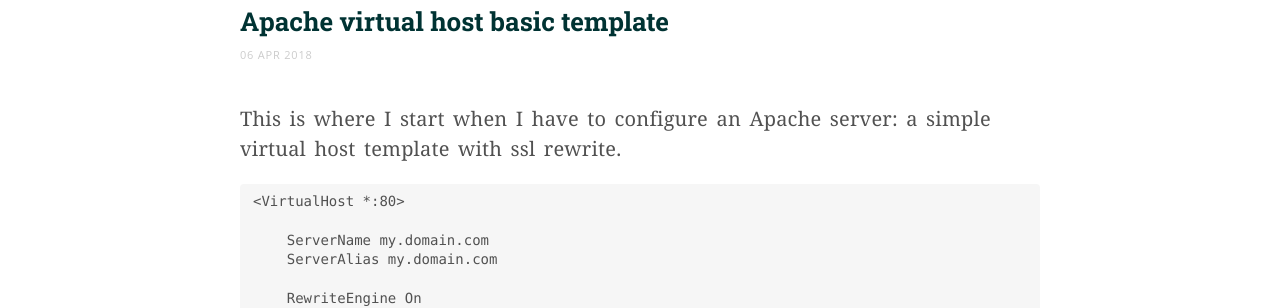
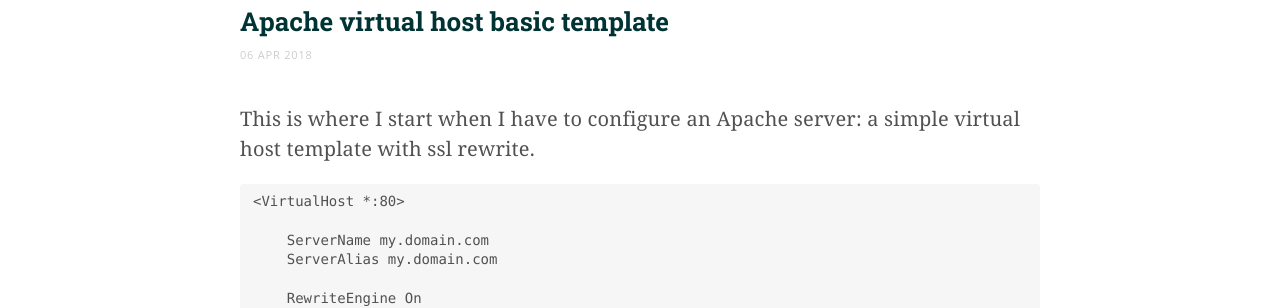
Before and after one commit to amelandri/amelandri.github.io, a Jekyll site: the page built from index.html, in a window 1280 px wide. Shown: the part 161-469 px from the top of the page. Built offline with Jekyll 4.4.1, drawn with Linux system fonts in a browser that asks for light colours; nearby versions of some CDN libraries; the list of posts is cut into pages by our own code; comment, search, counter and statistics services are not loaded.

Commit message:
Removed word spacing

```diff
--- a/public/css/lanyon.css
+++ b/public/css/lanyon.css
@@ -794,5 +794,4 @@
 
 p{
   letter-spacing: 0.01rem;
-  word-spacing: 0.15rem;
 }
```
